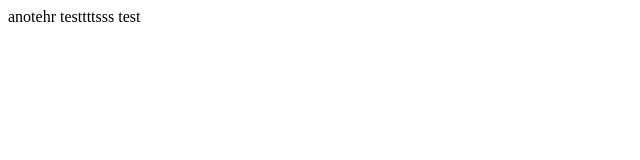
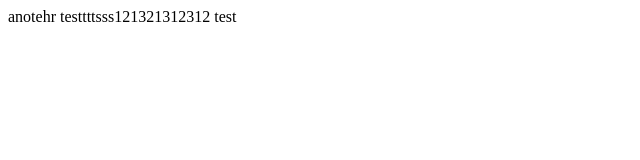
Before and after one commit to lead-code-monkey-at-oi/test-project, a plain HTML site: page src/index.html in a window 1280 px wide. Shown: the whole page, without its empty margins (0-640 px from the left). Drawn offline with Linux system fonts and the light colour scheme.

Commit message:
fdafdasfdasfasd

```diff
--- a/src/index.html
+++ b/src/index.html
@@ -5,7 +5,7 @@
 <title>some stupid title</title>
 </head>
 <body>
-anotehr testtttsss
+anotehr testtttsss121321312312
 test
 
 </body>
```
